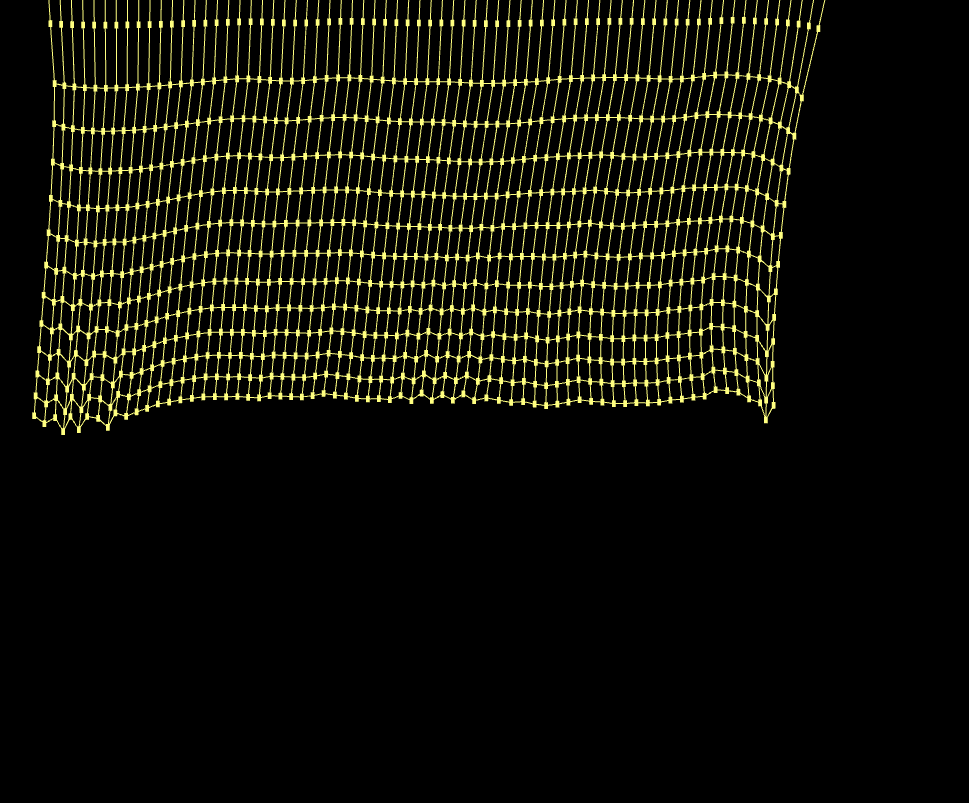
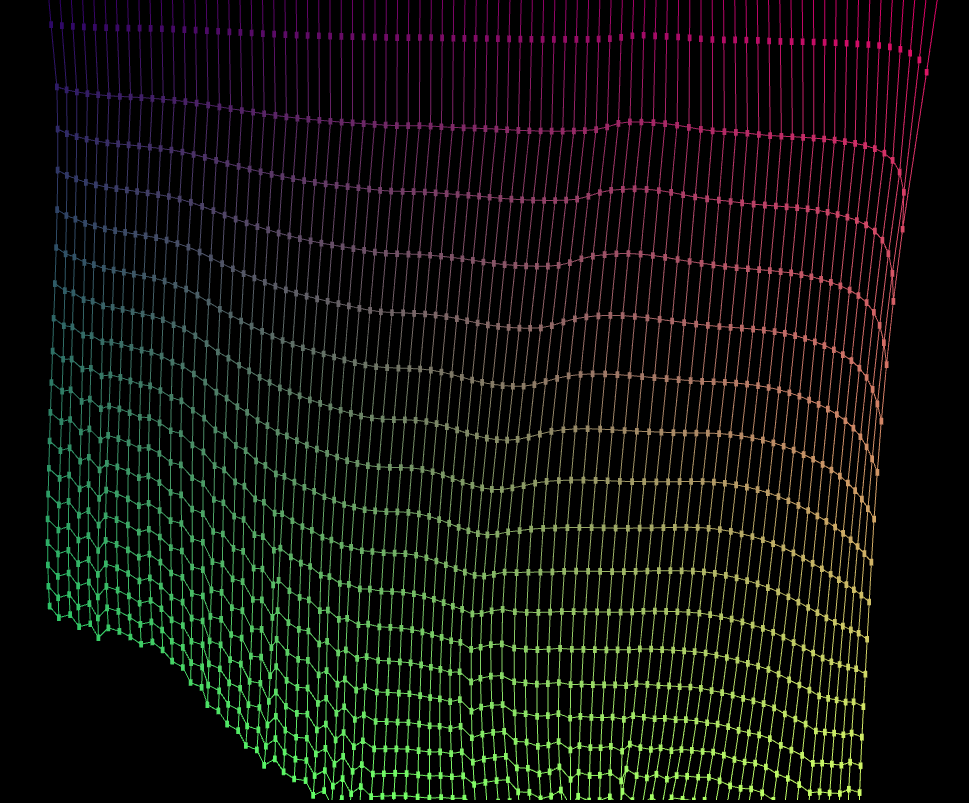
Before and after one commit to aoshea/adja, a website with bundled scripts: page index.html in a window 1280 px wide. Shown: the whole page, without its empty margins (176-1145 px from the left). Built offline with nearby package versions, Linux system fonts and the light colour scheme; animation ran at ten frames a second.

Commit message:
Separate out glsl files

```diff
--- /dev/null
+++ b/glsl/fragment.glsl
@@ -0,0 +1,15 @@
+precision mediump float;
+
+varying lowp vec4 v_colour;
+varying lowp vec2 v_pos;
+varying lowp vec2 nnn;
+
+void main() {
+  vec2 st = gl_FragCoord.xy / nnn.xy;
+  vec3 colour = v_colour.rgb;
+
+  vec3 cc = colour * vec3(st.x, st.y, 0.0);
+
+  gl_FragColor = vec4(v_pos.x / nnn.x, v_pos.y / nnn.y, 0.4, 1.0);
+
+}
--- /dev/null
+++ b/glsl/vertex.glsl
@@ -0,0 +1,29 @@
+attribute vec2 a_position;
+attribute vec4 a_colour;
+
+uniform vec2 u_resolution;
+
+varying lowp vec4 v_colour;
+varying lowp vec2 v_pos;
+//varying lowp vec2 v_resoluion;
+
+varying lowp vec2 nnn;
+
+
+void main() {
+   // convert the rectangle from pixels to 0.0 to 1.0
+   vec2 zeroToOne = a_position / u_resolution;
+
+   // convert from 0->1 to 0->2
+   vec2 zeroToTwo = zeroToOne * 2.0;
+
+   // convert from 0->2 to -1->+1 (clipspace)
+   vec2 clipSpace = zeroToTwo - 1.0;
+
+   gl_Position = vec4(clipSpace * vec2(1, -1), 0, 1);
+
+   v_colour = a_colour;
+   v_pos = a_position;
+   //v_resolution = vec2(0.0,0.0);
+   nnn = u_resolution;
+}
--- a/gulpfile.js
+++ b/gulpfile.js
@@ -90,7 +90,8 @@ gulp.task('watch', function () {
   livereload.listen();
   gulp.watch(sources.allcss, ['css']);
   gulp.watch(sources.js, ['js']);
-  gulp.watch(dir.build + '**/*').on('change', livereload.changed);
+  gulp.watch('glsl/*', ['js']);
+  gulp.watch('**/*').on('change', livereload.changed);
 });
 
 /**
--- a/index.html
+++ b/index.html
@@ -92,7 +92,8 @@
 
     vec3 cc = colour * vec3(st.x, st.y, 0.0);
 
-    gl_FragColor = vec4(gl_FragCoord.xy, 0.5, 1.0);
+    gl_FragColor = vec4(gl_FragCoord.x / nnn.x, 0.8, 0.8, 0.5);
+
   }
 </script>
 </head>
--- a/src/main.js
+++ b/src/main.js
@@ -10,7 +10,10 @@ var raf   = utils.requestAnimFrame;
 
 var Constants = {
   FRICTION: 0.975,
-  GRAVITY: 1.1
+  GRAVITY: 1.1,
+  MAX_PARTICLES: 2000,
+  CURTAIN_COLS: 80,
+  CURTAIN_ROWS: 18
 };
 
 var Particle = {
@@ -102,13 +105,6 @@ var Game = {
 
   BOUNDARY: { x0: 0, x1: 480, y0:0, y1: 320 },
 
-  MAX_PARTICLES: 910,
-
-  CURTAIN_COLS: 70,
-
-  CURTAIN_ROWS: 12,
-
-
   init: function () {
     this.canvas = document.getElementById('canvas');
     this.originalWidth = this.canvas.width;
@@ -175,14 +171,20 @@ var Game = {
   },
 
   tick: function () {
+    raf(proxy(this.tick, this));
+
+    if (!render.ready()) {
+      return;
+    }
+
     this.update();
     this.draw();
-    raf(proxy(this.tick, this));
+
   },
 
   reset: function () {
     this.createParticles();
-    this.createCurtain(Game.CURTAIN_COLS, Game.CURTAIN_ROWS);
+    this.createCurtain(Constants.CURTAIN_COLS, Constants.CURTAIN_ROWS);
   },
 
   randInRange: function(range) {
@@ -190,7 +192,7 @@ var Game = {
   },
 
   createParticles: function () {
-    var p, i, len = Game.MAX_PARTICLES;
+    var p, i, len = Constants.MAX_PARTICLES;
     this.particles = [];
     for(i = 0; i < len; ++i) {
       p = Object.create(Particle);
@@ -266,6 +268,8 @@ var Game = {
 
     this.mouseX = x / scaleX;
     this.mouseY = y / scaleY;
+
+    render.setMouse(this.mouseX, this.mouseY);
   },
 
   handleMouseDown: function (e) {
--- a/src/render.js
+++ b/src/render.js
@@ -1,4 +1,19 @@
 'use strict';
+
+// Shaders
+var shaderSource = {
+  vertex: '',
+  fragment: '',
+};
+
+var stats = {
+  isReady: false
+};
+
+var u_mouse = {
+  x:0,
+  y:0
+};
 
 var gl,
     shaderProgram,
@@ -22,6 +37,9 @@ function createBuffer() {
   var resolutionLocation = gl.getUniformLocation(shaderProgram, 'u_resolution');
   gl.uniform2f(resolutionLocation, canvasWidth, canvasHeight);
 
+  //var mouseLocation = gl.getUniformLocation(shaderProgram, 'u_mouse');
+  //gl.uniform2f(mouseLocation, u_mouse.x, u_mouse.y);
+
   // create buffer
   vertexBuffer = gl.createBuffer();
   colourBuffer = gl.createBuffer();
@@ -29,53 +47,81 @@ function createBuffer() {
   //gl.enable(gl.BLEND);
   //gl.disable(gl.DEPTH_TEST);
 }
-function createShader(gl, shaderScript, src) {
-  var shader;
-  if (shaderScript.type === 'x-shader/x-fragment') {
-    shader = gl.createShader(gl.FRAGMENT_SHADER);
-  } else if (shaderScript.type === 'x-shader/x-vertex') {
-    shader = gl.createShader(gl.VERTEX_SHADER);
-  } else {
-    return null;
+
+
+// Load glsl code into shaders object
+function loadShaders( shaders, callback ) {
+
+  var queue = 0;
+
+  function loadHandler( name, req ) {
+    console.log('loaded', name);
+
+    return function () {
+      shaders[name] = req.responseText;
+      if ( --queue <= 0 ) callback();
+    }
   }
-  gl.shaderSource(shader, src);
-  gl.compileShader(shader);
-  if (!gl.getShaderParameter(shader, gl.COMPILE_STATUS)) {
-    console.warn('Error compiling shaders ' + gl.getShaderInfoLog(shader));
-    return null;
+
+  for(var name in shaders) {
+
+    queue++;
+
+    console.log('add to queue');
+
+    var req = new XMLHttpRequest();
+    req.onload = loadHandler( name, req );
+    req.open( 'get', 'glsl/' + name + '.glsl', true);
+    req.send();
+
   }
+}
+
+// Create and compile shader from source
+function createShader( source, type ) {
+
+  var shader = gl.createShader( type );
+
+  gl.shaderSource( shader, source );
+  gl.compileShader( shader );
+
+  if ( !gl.getShaderParameter( shader, gl.COMPILE_STATUS) ) {
+    throw gl.getShaderInfoLog( shader );
+  }
+
   return shader;
 }
 
-function getShader(gl, id) {
-  var shaderScript, src, currentChild;
-  shaderScript = document.getElementById(id);
-  if (!shaderScript) return null;
+// Create shader program and create & link shaders
+function createProgram( vertexSrc, fragmentSrc ) {
 
-  src = '';
-  currentChild = shaderScript.firstChild;
-  while(currentChild) {
-    if (currentChild.nodeType === currentChild.TEXT_NODE) {
-      src += currentChild.textContent;
-    }
-    currentChild = currentChild.nextSibling;
+  var vertexShader, fragmentShader, program;
+
+  vertexShader = createShader( vertexSrc, gl.VERTEX_SHADER ),
+  fragmentShader = createShader( fragmentSrc, gl.FRAGMENT_SHADER );
+
+  program = gl.createProgram();
+
+  gl.attachShader( program, fragmentShader );
+  gl.attachShader( program, vertexShader );
+  gl.linkProgram( program );
+
+  if ( !gl.getProgramParameter( program, gl.LINK_STATUS) ) {
+    throw gl.getProgramInfoLog( program );
   }
 
-  return createShader(gl, shaderScript, src);
+  return program;
 }
 
-function initShaders(gl, fragmentId, vertexId) {
-  var fragmentShader = getShader(gl, fragmentId),
-      vertexShader   = getShader(gl, vertexId);
+function setupShaders() {
+  console.log('seupthshader', shaderSource);
 
-  shaderProgram = gl.createProgram();
-  gl.attachShader(shaderProgram, fragmentShader);
-  gl.attachShader(shaderProgram, vertexShader);
-  gl.linkProgram(shaderProgram);
-  if (!gl.getProgramParameter(shaderProgram, gl.LINK_STATUS)) {
-    throw new Error('Unable to initialize shader program');
-  }
+  shaderProgram = createProgram(shaderSource.vertex, shaderSource.fragment);
   gl.useProgram(shaderProgram);
+
+  createBuffer();
+
+  stats.isReady = true;
 }
 
 function init(canvas) {
@@ -93,8 +139,15 @@ function init(canvas) {
     return;
   }
 
-  initShaders(gl, '2d-fragment-shader', '2d-vertex-shader');
-  createBuffer();
+  loadShaders(shaderSource, setupShaders);
+
+  //initShaders(gl, '2d-fragment-shader', '2d-vertex-shader');
+  //createBuffer();
+}
+
+function setMouse(x,y){
+  u_mouse.x = x;
+  u_mouse.y = y;
 }
 
 function setRect(x, y, width, height) {
@@ -130,8 +183,14 @@ function clear() {
 }
 
 function flush() {
+
   gl.viewport(0, 0, gl.canvas.width, gl.canvas.height);
-  gl.blendFunc(gl.SRC_ALPHA, gl.ONE);
+
+  //var mouseLocation = gl.getUniformLocation(shaderProgram, 'u_mouse');
+  //gl.uniform2f(mouseLocation, u_mouse.x, u_mouse.y);
+
+  //gl.blendFunc(gl.SRC_ALPHA, gl.ONE);
+
   gl.bindBuffer(gl.ARRAY_BUFFER, vertexBuffer);
   gl.vertexAttribPointer(vertexPosAttrib, 2, gl.FLOAT, false, 0, 0);
   gl.bufferData(gl.ARRAY_BUFFER, new Float32Array(vertices), gl.STATIC_DRAW);
@@ -142,23 +201,27 @@ function flush() {
 
   gl.drawArrays(gl.TRIANGLES, 0, parseInt(vertices.length/2, 10));
 
+  gl.bindBuffer(gl.ARRAY_BUFFER, colourBuffer);
+  gl.vertexAttribPointer(vertexColourAttrib, 4, gl.FLOAT, false, 0, 0);
+  gl.bufferData(gl.ARRAY_BUFFER, new Float32Array(colours), gl.STATIC_DRAW);
+
   gl.bindBuffer(gl.ARRAY_BUFFER, vertexBuffer);
   gl.vertexAttribPointer(vertexPosAttrib, 2, gl.FLOAT, false, 0, 0);
   gl.bufferData(gl.ARRAY_BUFFER, new Float32Array(lineVertices), gl.STATIC_DRAW);
 
-  gl.bindBuffer(gl.ARRAY_BUFFER, colourBuffer);
-  gl.vertexAttribPointer(vertexColourAttrib, 4, gl.FLOAT, false, 0, 0);
-  gl.bufferData(gl.ARRAY_BUFFER, new Float32Array(colours), gl.STATIC_DRAW);
-
-  gl.drawArrays(gl.LINES, 0, parseInt(lineVertices.length/2, 10));
+  gl.drawArrays(gl.LINES, 0, lineVertices.length / 2)
 }
 
 
 
 module.exports = {
+  ready: function () {
+    return stats.isReady;
+  },
   init: init,
   clear: clear,
   flush: flush,
   drawRect: drawRect,
-  drawLine: drawLine
+  drawLine: drawLine,
+  setMouse: setMouse
 };
```
Also changed, not shown: dist/script.js, 2 other files.
